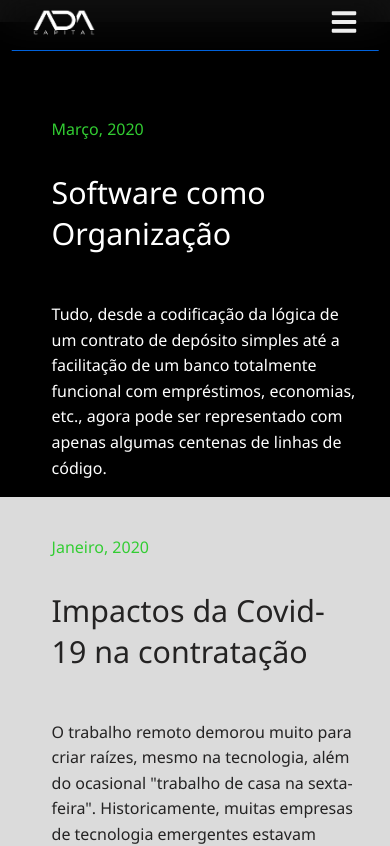
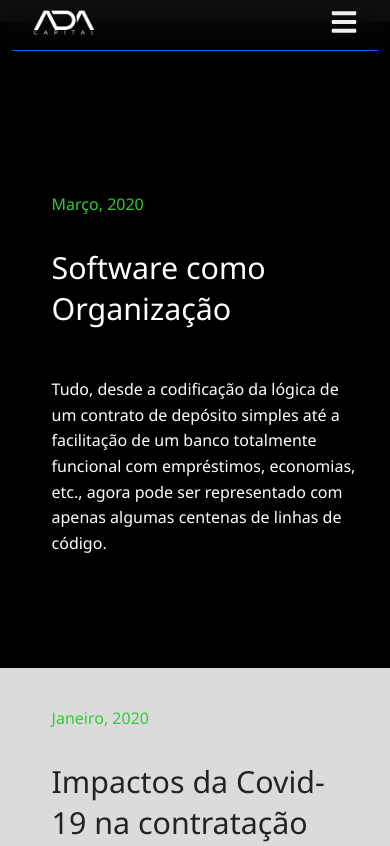
Before and after one commit to AdacapitalSergio/ADACapital, a React (Vite) app: page /perpectiva in a window 390 px wide. Shown: the top 846 px of the page. Built offline with nearby package versions, Linux system fonts and the light colour scheme.

Commit message:
Novas alteracoes

```diff
--- a/src/components/Pespectiva/pespectivaStyle.css
+++ b/src/components/Pespectiva/pespectivaStyle.css
@@ -27,7 +27,8 @@
 .seccao1 {
   background-color: black;
   margin-top: 100px;
-  padding-top: 12rem;
+  padding-top: 14rem;
+  padding-bottom: 7rem;
 }
 
 .seccao2 {
@@ -162,7 +163,8 @@
   }
   .seccao1 {
     margin-top: 150px;
-    padding-top: 6rem;
+    padding-top: 10.7rem;
+    padding-bottom: 7rem;
   }
 
   .seccao4 {
```
